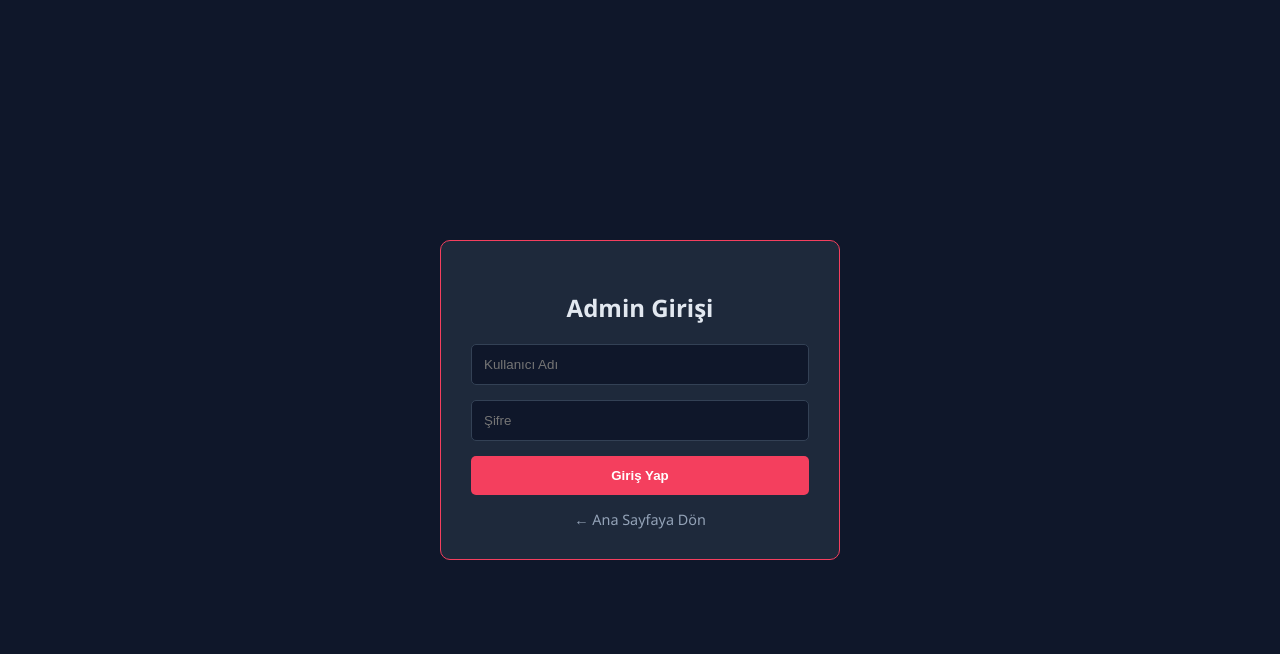
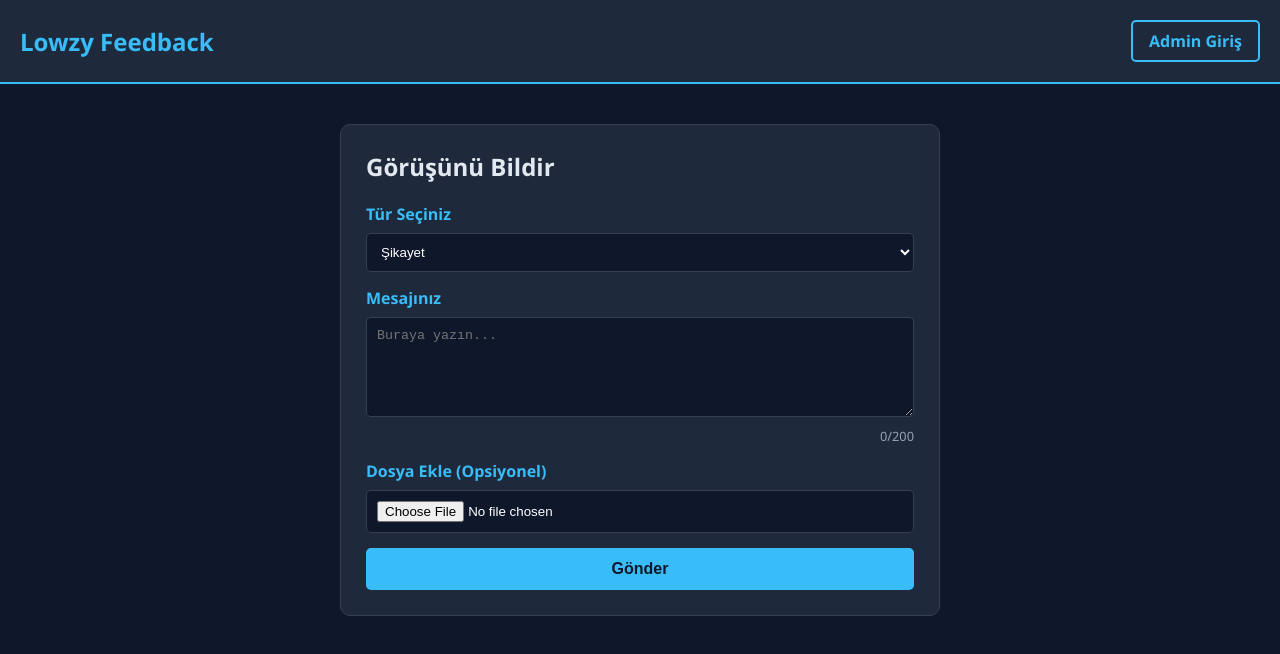
Before and after one commit to Lowzy1337/Lowzy1337, a plain HTML site: page index.html in a window 1280 px wide. Drawn offline with Linux system fonts and the light colour scheme.

Commit message:
Update title and styles for feedback page

```diff
--- a/index.html
+++ b/index.html
@@ -3,13 +3,14 @@
 <head>
     <meta charset="UTF-8">
     <meta name="viewport" content="width=device-width, initial-scale=1.0">
-    <title>Lowzy Admin Paneli</title>
+    <title>Lowzy Feedback - Ana Sayfa</title>
     <style>
         :root {
             --bg-color: #0f172a;
             --panel-bg: #1e293b;
             --text-color: #e2e8f0;
-            --accent-color: #f43f5e; /* Admin için kırmızı ton */
+            --accent-color: #38bdf8;
+            --accent-hover: #0ea5e9;
             --border-color: #334155;
         }
         body {
@@ -17,108 +18,158 @@
             color: var(--text-color);
             font-family: 'Segoe UI', sans-serif;
             display: flex;
-            justify-content: center;
+            flex-direction: column;
             align-items: center;
-            height: 100vh;
+            min-height: 100vh;
             margin: 0;
         }
-        .container { width: 100%; max-width: 400px; padding: 20px; }
+        header {
+            width: 100%;
+            padding: 20px;
+            background-color: var(--panel-bg);
+            border-bottom: 2px solid var(--accent-color);
+            display: flex;
+            justify-content: space-between;
+            align-items: center;
+            box-sizing: border-box;
+        }
+        h1 { margin: 0; font-size: 1.5rem; color: var(--accent-color); }
+        a.admin-link {
+            text-decoration: none;
+            border: 2px solid var(--accent-color);
+            color: var(--accent-color);
+            padding: 8px 16px;
+            border-radius: 5px;
+            font-weight: bold;
+            transition: 0.3s;
+        }
+        a.admin-link:hover { background: var(--accent-color); color: var(--bg-color); }
+        .container { width: 90%; max-width: 600px; margin-top: 40px; }
         .card {
             background-color: var(--panel-bg);
-            padding: 30px;
+            padding: 25px;
             border-radius: 10px;
-            border: 1px solid var(--accent-color);
-            text-align: center;
+            border: 1px solid var(--border-color);
         }
-        input {
+        label { display: block; margin-bottom: 8px; font-weight: bold; color: var(--accent-color); }
+        input, textarea, select {
             width: 100%;
-            padding: 12px;
-            margin-bottom: 15px;
             background: #0f172a;
             border: 1px solid var(--border-color);
             color: white;
+            padding: 10px;
             border-radius: 5px;
             box-sizing: border-box;
+            margin-bottom: 15px;
         }
-        button {
+        textarea { resize: vertical; height: 100px; }
+        .char-count { text-align: right; font-size: 0.8rem; color: #94a3b8; margin-top: -10px; margin-bottom: 15px; }
+        button.submit-btn {
             width: 100%;
             padding: 12px;
             background-color: var(--accent-color);
-            color: white;
+            color: var(--bg-color);
             border: none;
             border-radius: 5px;
             font-weight: bold;
+            font-size: 1rem;
             cursor: pointer;
+            transition: 0.2s;
         }
-        button:hover { opacity: 0.9; }
-        .hidden { display: none; }
-        .back-link { display: block; margin-top: 15px; color: #94a3b8; text-decoration: none; font-size: 0.9rem; }
-        .back-link:hover { color: white; }
+        button.submit-btn:hover { background-color: var(--accent-hover); }
     </style>
 </head>
 <body>
 
+    <header>
+        <h1>Lowzy Feedback</h1>
+        <a href="admin.html" class="admin-link">Admin Giriş</a>
+    </header>
+
     <div class="container">
-        <div id="login-screen" class="card">
-            <h2>Admin Girişi</h2>
-            <input type="text" id="username" placeholder="Kullanıcı Adı">
-            <input type="password" id="password" placeholder="Şifre">
-            <button onclick="login()">Giriş Yap</button>
-            <a href="index.html" class="back-link">← Ana Sayfaya Dön</a>
-        </div>
+        <div class="card">
+            <h2 style="margin-top:0;">Görüşünü Bildir</h2>
 
-        <div id="settings-screen" class="card hidden">
-            <h2 style="color: var(--accent-color);">Yönetim Paneli</h2>
-            <p>Discord Webhook Linkini Aşağıya Girin:</p>
+            <label>Tür Seçiniz</label>
+            <select id="feedback-type">
+                <option value="Sikayet">Şikayet</option>
+                <option value="Oneri">Öneri</option>
+            </select>
 
-            <input type="text" id="webhook-url" placeholder="https://discord.com/api/webhooks/...">
+            <label>Mesajınız</label>
+            <textarea id="user-msg" maxlength="200" oninput="updateCount()" placeholder="Buraya yazın..."></textarea>
+            <div class="char-count" id="char-counter">0/200</div>
 
-            <button onclick="saveSettings()">Kaydet</button>
+            <label>Dosya Ekle (Opsiyonel)</label>
+            <input type="file" id="user-file">
 
-            <p id="status-msg" style="margin-top:15px; font-size:0.9rem;"></p>
-
-            <br>
-            <button style="background-color: #334155;" onclick="logout()">Çıkış Yap</button>
+            <button class="submit-btn" onclick="sendFeedback()">Gönder</button>
         </div>
     </div>
 
     <script>
-        // --- AYARLAR ---
-        const ADMIN_USER = "lowzy";
-        const ADMIN_PASS = "lowzy1";
-
-        // Giriş Yapma Fonksiyonu
-        function login() {
-            const u = document.getElementById('username').value;
-            const p = document.getElementById('password').value;
-
-            if (u === ADMIN_USER && p === ADMIN_PASS) {
-                document.getElementById('login-screen').classList.add('hidden');
-                document.getElementById('settings-screen').classList.remove('hidden');
-
-                // Varsa eski webhook'u kutuya getir
-                const saved = localStorage.getItem('discordWebhook');
-                if(saved) document.getElementById('webhook-url').value = saved;
-            } else {
-                alert("Hatalı kullanıcı adı veya şifre!");
-            }
+        function updateCount() {
+            const len = document.getElementById('user-msg').value.length;
+            document.getElementById('char-counter').innerText = len + "/200";
         }
 
-        // Webhook Kaydetme Fonksiyonu
-        function saveSettings() {
-            const url = document.getElementById('webhook-url').value;
-            if (url.startsWith("https://discord")) {
-                localStorage.setItem('discordWebhook', url); // Tarayıcı hafızasına kaydet
-                const msg = document.getElementById('status-msg');
-                msg.innerText = "✅ Başarıyla Kaydedildi! Artık index.html bu linki kullanacak.";
-                msg.style.color = "#4ade80";
-            } else {
-                alert("Geçerli bir Discord Webhook URL'si girin!");
+        async function sendFeedback() {
+            // Admin panelinde kaydedilen URL'yi çekiyoruz
+            const webhookURL = localStorage.getItem('discordWebhook');
+
+            if (!webhookURL) {
+                alert("HATA: Admin henüz kurulum yapmamış! Lütfen yöneticiye bildirin.");
+                return;
             }
-        }
 
-        function logout() {
-            location.reload(); // Sayfayı yenileyerek çıkış yap
+            const type = document.getElementById('feedback-type').value;
+            const message = document.getElementById('user-msg').value;
+            const fileInput = document.getElementById('user-file');
+
+            if (message.trim() === "") {
+                alert("Lütfen bir mesaj yazın.");
+                return;
+            }
+
+            const btn = document.querySelector('.submit-btn');
+            btn.disabled = true;
+            btn.innerText = "Gönderiliyor...";
+
+            const embedData = {
+                title: type === "Sikayet" ? "🚨 Yeni Şikayet" : "💡 Yeni Öneri",
+                color: type === "Sikayet" ? 15158332 : 3066993,
+                description: message,
+                timestamp: new Date(),
+                footer: { text: "Lowzy Feedback Sistemi" }
+            };
+
+            const formData = new FormData();
+            formData.append('payload_json', JSON.stringify({
+                username: "Site Botu",
+                embeds: [embedData]
+            }));
+
+            if (fileInput.files.length > 0) {
+                formData.append('file', fileInput.files[0]);
+            }
+
+            try {
+                const response = await fetch(webhookURL, { method: 'POST', body: formData });
+                if (response.ok) {
+                    alert("Gönderildi!");
+                    document.getElementById('user-msg').value = "";
+                    document.getElementById('user-file').value = "";
+                    updateCount();
+                } else {
+                    alert("Hata oluştu: " + response.status);
+                }
+            } catch (error) {
+                console.error(error);
+                alert("Bir ağ hatası oluştu.");
+            } finally {
+                btn.disabled = false;
+                btn.innerText = "Gönder";
+            }
         }
     </script>
 </body>
```
